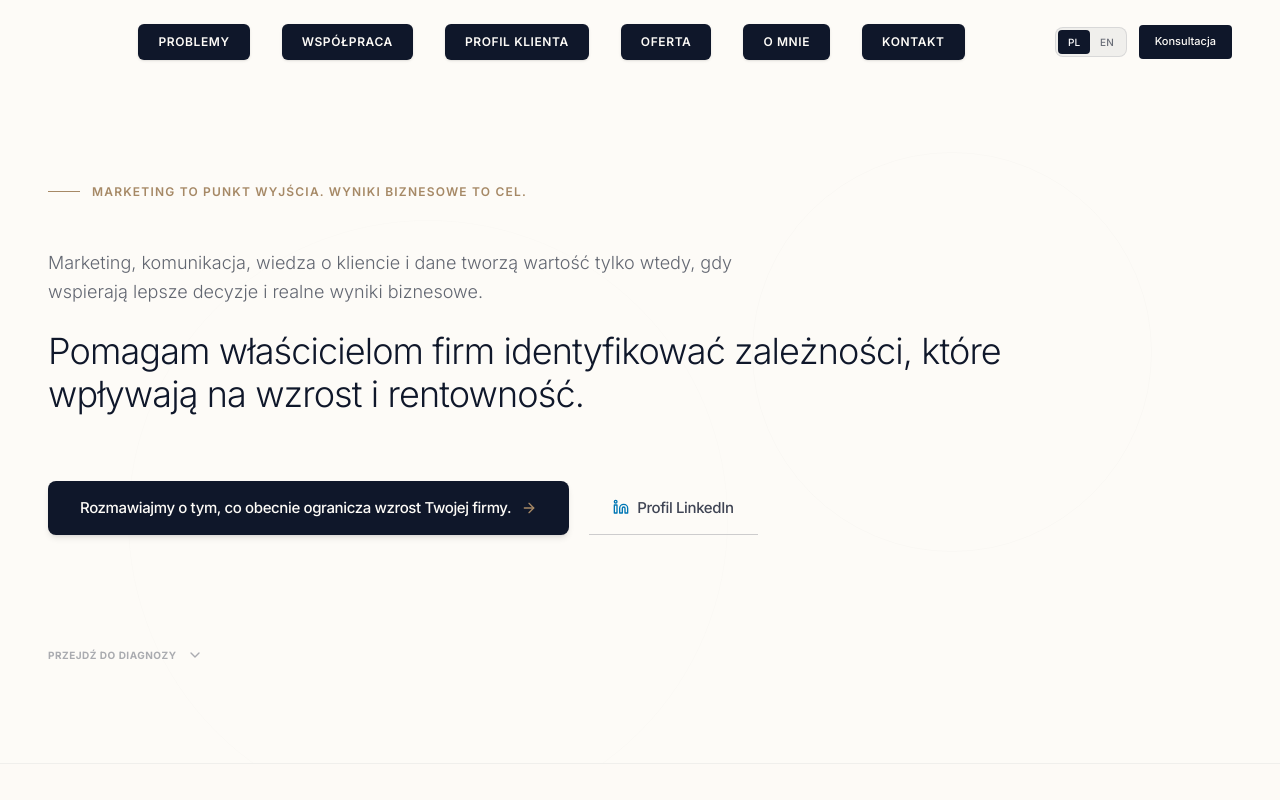
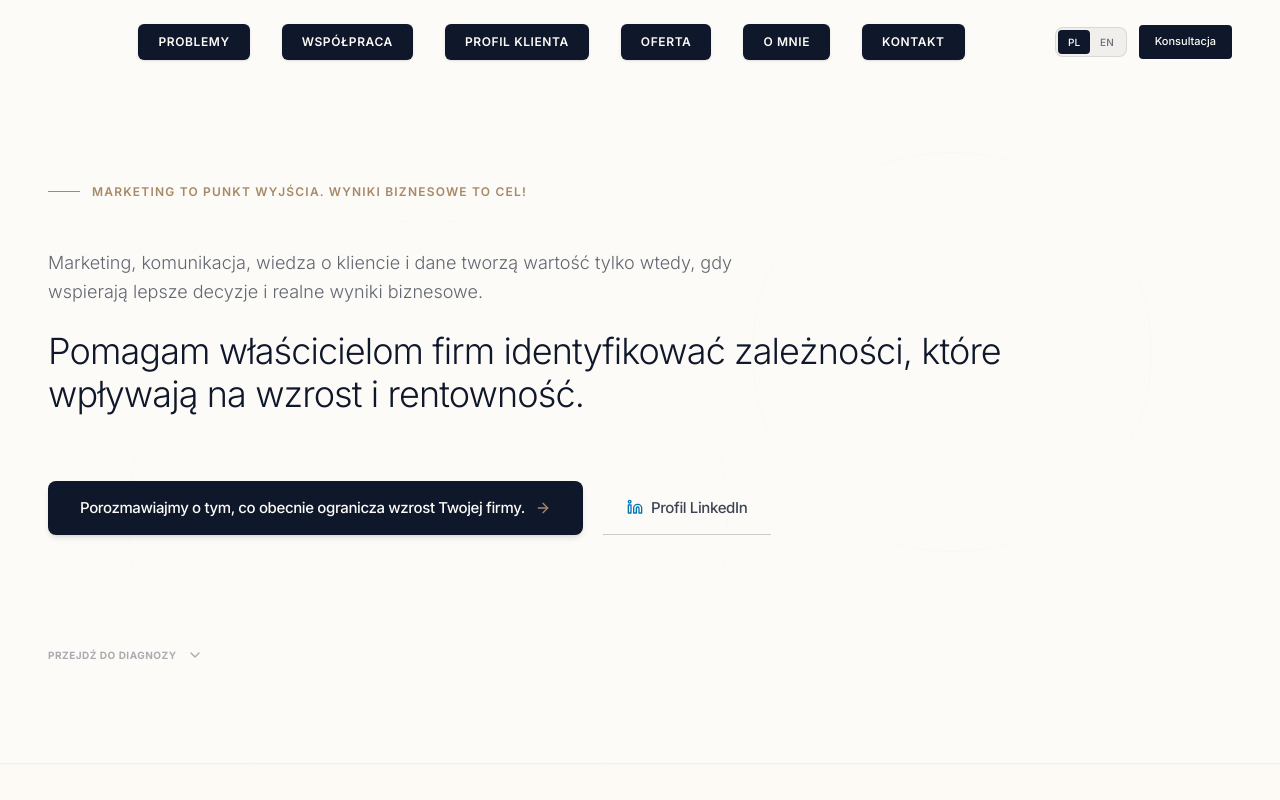
Before and after one commit to ewa-cell/premiumbc, a React (Vite) app: page / in a window 1280 px wide. Shown: the top 800 px of the page. Built offline with nearby package versions, Linux system fonts and the light colour scheme.

Commit message:
Update data.ts

```diff
--- a/src/data.ts
+++ b/src/data.ts
@@ -19,11 +19,11 @@ export const HERO_CONTENT = {
   subheadlineEn: "Marketing, communication, customer insight and data only create value when they support better decisions and real business results.",
   subheadlinePl: "Marketing, komunikacja, wiedza o kliencie i dane tworzą wartość tylko wtedy, gdy wspierają lepsze decyzje i realne wyniki biznesowe.",
   ctaPrimaryEn: "Let's talk about what is currently limiting your company's growth.",
-  ctaPrimaryPl: "Rozmawiajmy o tym, co obecnie ogranicza wzrost Twojej firmy.",
+  ctaPrimaryPl: "Porozmawiajmy o tym, co obecnie ogranicza wzrost Twojej firmy.",
   ctaSecondaryEn: "LinkedIn Profile",
   ctaSecondaryPl: "Profil LinkedIn",
   brandStatementEn: "Marketing is the starting point. Business results are the goal.",
-  brandStatementPl: "Marketing to punkt wyjścia. Wyniki biznesowe to cel."
+  brandStatementPl: "Marketing to punkt wyjścia. Wyniki biznesowe to cel!"
 };
 
 export const problemCards: ProblemCard[] = [
```
